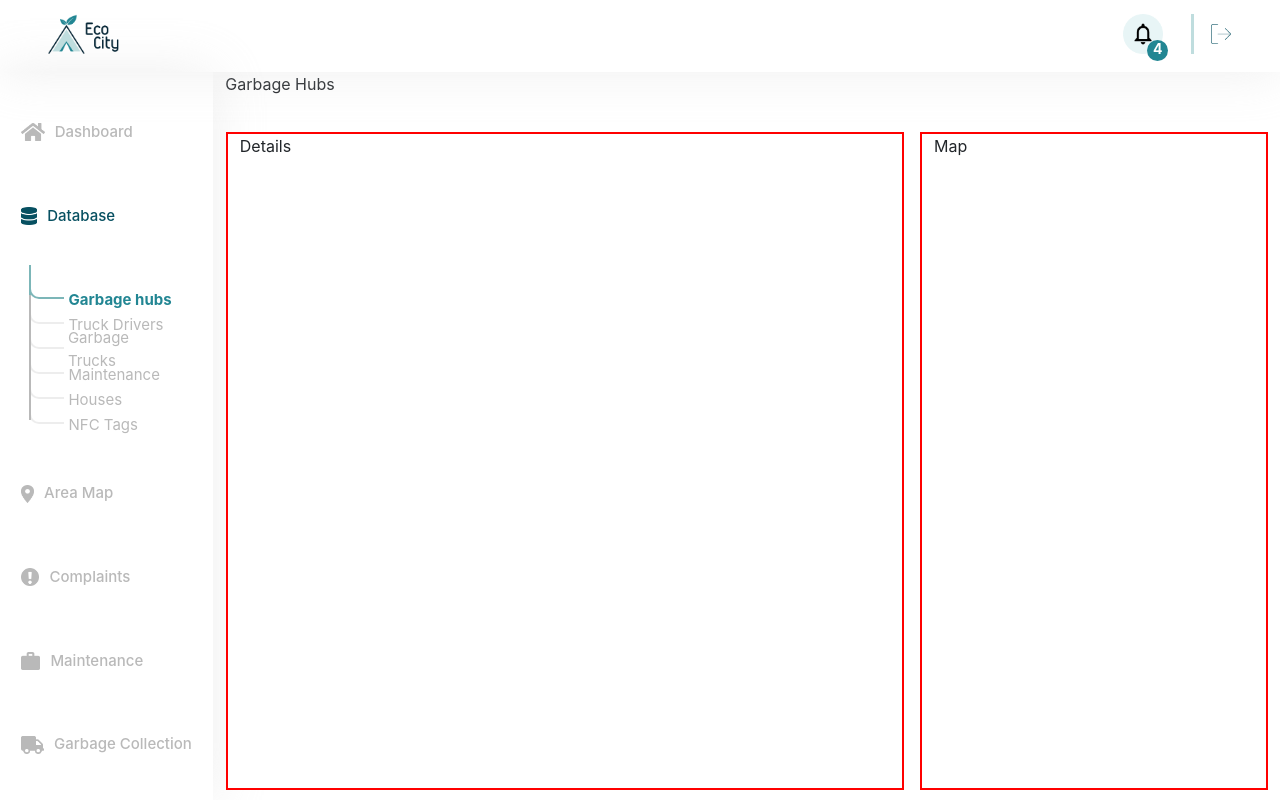
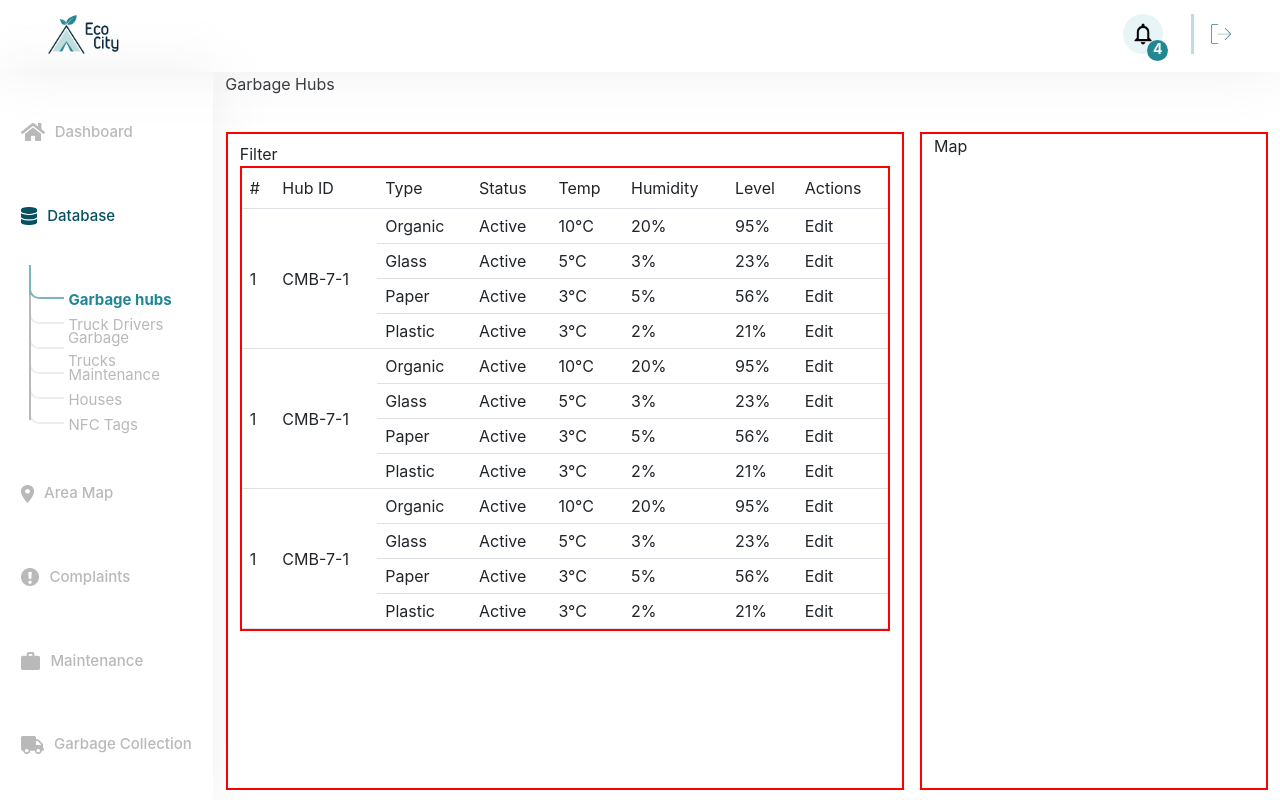
Before and after one commit to IsuruVihan/EcoCity, a React (Create React App) app in the folder admin/: page /database/garbage-hubs in a window 1280 px wide. Built offline with nearby package versions, Linux system fonts and the light colour scheme.

Commit message:
Created the basic table structure

```diff
--- /dev/null
+++ b/admin/src/assets/styles/Database/GarbageHubs/GarbageHubs.css
@@ -0,0 +1,6 @@
+.garbage-hubs-table tbody tr td{
+    padding-top: 5px;
+    padding-bottom: 5px;
+    /*display: flex;*/
+    vertical-align: middle;
+}
--- a/admin/src/assets/styles/Database/database.css
+++ b/admin/src/assets/styles/Database/database.css
@@ -4,6 +4,7 @@
 
 .section-contents {
     height: calc(100% - 70px);
+    filter: drop-shadow();
 }
 
 .section-contents div {
--- a/admin/src/pages/Database/GarbageHubs/GarbageHubs.js
+++ b/admin/src/pages/Database/GarbageHubs/GarbageHubs.js
@@ -1,6 +1,7 @@
 import React from 'react';
 import {Col, Container, Row} from "react-bootstrap";
 import '../../../assets/styles/Database/database.css';
+import '../../../assets/styles/Database/GarbageHubs/GarbageHubs.css';
 
 import SideNav from "../../../common/SideNav";
 import GarbageHubsTable from "./tables/GarbageHubsTable";
@@ -16,7 +17,10 @@ const GarbageHubs = () => {
         <Col className='' lg={10}>
             <Row className='mx-0 section-header '>Garbage Hubs</Row>
             <Row className='mx-0 section-contents d-flex px-0 justify-content-evenly'>
-                <Col lg={8} className='column-left me-3 border-red'>Details</Col>
+                <Col lg={8} className='column-left me-3 border-red'>
+                    <div className='mt-2'>Filter</div>
+                    <GarbageHubsTable/>
+                </Col>
                 <Col lg={4} className='border-red'>Map</Col>
             </Row>
         </Col>
--- a/admin/src/pages/Database/GarbageHubs/tables/GarbageHubsTable.js
+++ b/admin/src/pages/Database/GarbageHubs/tables/GarbageHubsTable.js
@@ -1,15 +1,34 @@
 import React from 'react';
-import {Container} from "react-bootstrap";
+import {Container, Row, Table} from "react-bootstrap";
 
 import GarbageHubDetailsModal from "../modals/GarbageHubDetailsModal";
 import UpdateGarbageHubModal from "../modals/UpdateGarbageHubModal";
+import GarbageHubsTableItem from "./GarbageHubsTableItem";
 
 const GarbageHubsTable = () => {
-  return (
-    <Container>
-      Garbage hubs table
-    </Container>
-  );
+    return (
+        <Row className='mx-0 border-red'>
+            <Table className='my-0 garbage-hubs-table'>
+                <thead>
+                <tr>
+                    <td>#</td>
+                    <td>Hub ID</td>
+                    <td>Type</td>
+                    <td>Status</td>
+                    <td>Temp</td>
+                    <td>Humidity</td>
+                    <td>Level</td>
+                    <td>Actions</td>
+                </tr>
+                </thead>
+                <tbody>
+                <GarbageHubsTableItem/>
+                <GarbageHubsTableItem/>
+                <GarbageHubsTableItem/>
+                </tbody>
+            </Table>
+        </Row>
+    );
 }
 
 export default GarbageHubsTable;
--- /dev/null
+++ b/admin/src/pages/Database/GarbageHubs/tables/GarbageHubsTableItem.js
@@ -0,0 +1,46 @@
+import React, {Fragment} from 'react';
+import {Row, Table} from "react-bootstrap";
+
+
+const GarbageHubsTableItem = () => {
+    return (
+        <Fragment>
+            <tr>
+                <td rowSpan={4}>1</td>
+                <td rowSpan={4}>CMB-7-1</td>
+                <td>Organic</td>
+                <td>Active</td>
+                <td>10&deg;C</td>
+                <td>20%</td>
+                <td>95%</td>
+                <td>Edit</td>
+            </tr>
+            <tr>
+                <td>Glass</td>
+                <td>Active</td>
+                <td>5&deg;C</td>
+                <td>3%</td>
+                <td>23%</td>
+                <td>Edit</td>
+            </tr>
+            <tr>
+                <td>Paper</td>
+                <td>Active</td>
+                <td>3&deg;C</td>
+                <td>5%</td>
+                <td>56%</td>
+                <td>Edit</td>
+            </tr>
+            <tr>
+                <td>Plastic</td>
+                <td>Active</td>
+                <td>3&deg;C</td>
+                <td>2%</td>
+                <td>21%</td>
+                <td>Edit</td>
+            </tr>
+        </Fragment>
+    );
+}
+
+export default GarbageHubsTableItem;
```
